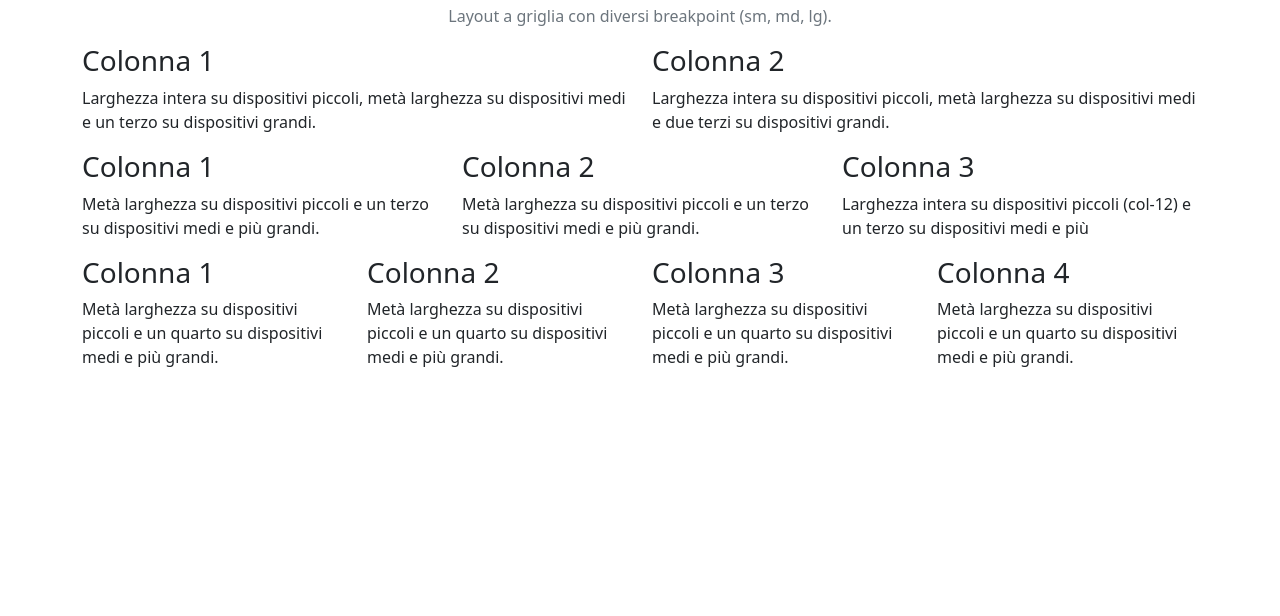
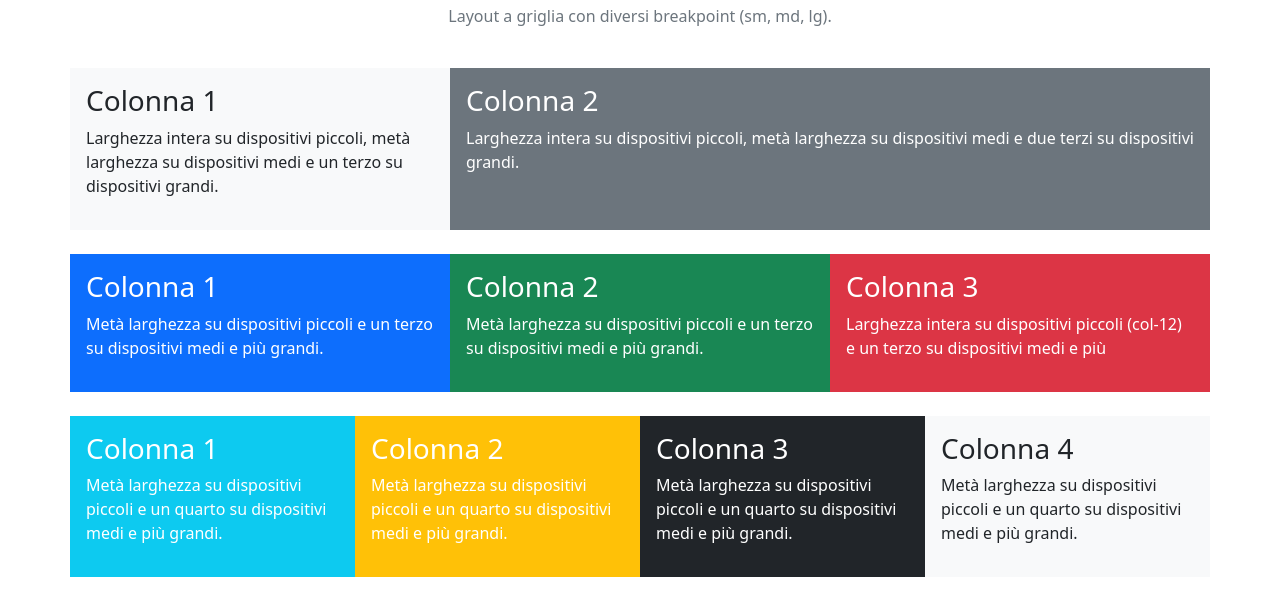
Before and after one commit to mauriziopalmisano/htmlcss-bootstrap-layout, a plain HTML site: page index.html in a window 1280 px wide. Shown: the part 42-658 px from the top of the page. Drawn offline with nearby package versions, Linux system fonts and the light colour scheme.

Commit message:
aggiunta colori testo,backgound,padding e border correzione delle prime 2 colonne per il md-lg layout

```diff
--- a/index.html
+++ b/index.html
@@ -12,7 +12,7 @@
 <body>
     <header>
         <div class="container">
-            <div class="row ">
+            <div class="row mb-4">
                 <div class="col text-center">
                     <h2>Bootstrap 5 Responsive Grid</h2>
                     <p class="text-secondary">Layout a griglia con diversi breakpoint (sm, md, lg).</p>
@@ -21,44 +21,44 @@
         </div>
     </header>
     <div class="container">
-        <div class="row">
-            <div class="col-sm-12 col-md-4 col-lg-6">
+        <div class="row mb-4">
+            <div class="col-sm-12 col-md-6 col-lg-4 bg-light p-3">
                 <h3>Colonna 1</h3>
                 <p>Larghezza intera su dispositivi piccoli, metà larghezza su dispositivi medi e un terzo su dispositivi grandi.</p>
             </div>
-            <div class="col-sm-12 col-md-8 col-lg-6">
+            <div class="col-sm-12 col-md-6 col-lg-8 bg-secondary text-white p-3">
                 <h3>Colonna 2</h3>
                 <p>Larghezza intera su dispositivi piccoli, metà larghezza su dispositivi medi e due terzi su dispositivi grandi.</p>
             </div>
         </div>
-        <div class="row">
-            <div class="col-sm-6 col-md-4">
+        <div class="row text-white mb-4">
+            <div class="col-sm-6 col-md-4 bg-primary p-3">
                 <h3>Colonna 1</h3>
                 <p>Metà larghezza su dispositivi piccoli e un terzo su dispositivi medi e più grandi.</p>
             </div>
-            <div class="col-sm-6 col-md-4">
+            <div class="col-sm-6 col-md-4 bg-success p-3">
                 <h3>Colonna 2</h3>
                 <p>Metà larghezza su dispositivi piccoli e un terzo su dispositivi medi e più grandi.</p>
             </div>
-            <div class="col-sm-12 col-md-4">
+            <div class="col-sm-12 col-md-4 bg-danger p-3">
                 <h3>Colonna 3</h3>
                 <p>Larghezza intera su dispositivi piccoli (col-12) e un terzo su dispositivi medi e più</p>
             </div>
         </div>
         <div class="row row-cols-sm-2 row-cols-md-4">
-            <div class="col">
+            <div class="col bg-info text-white p-3">
                 <h3>Colonna 1</h3>
                 <p>Metà larghezza su dispositivi piccoli e un quarto su dispositivi medi e più grandi.</p>
             </div>
-            <div class="col">
+            <div class="col bg-warning text-white p-3">
                 <h3>Colonna 2</h3>
                 <p>Metà larghezza su dispositivi piccoli e un quarto su dispositivi medi e più grandi.</p>
             </div>
-            <div class="col">
+            <div class="col bg-dark text-white p-3">
                 <h3>Colonna 3</h3>
                 <p>Metà larghezza su dispositivi piccoli e un quarto su dispositivi medi e più grandi.</p>
             </div>
-            <div class="col">
+            <div class="col bg-light p-3">
                 <h3>Colonna 4</h3>
                 <p>Metà larghezza su dispositivi piccoli e un quarto su dispositivi medi e più grandi.</p>
             </div>
```
